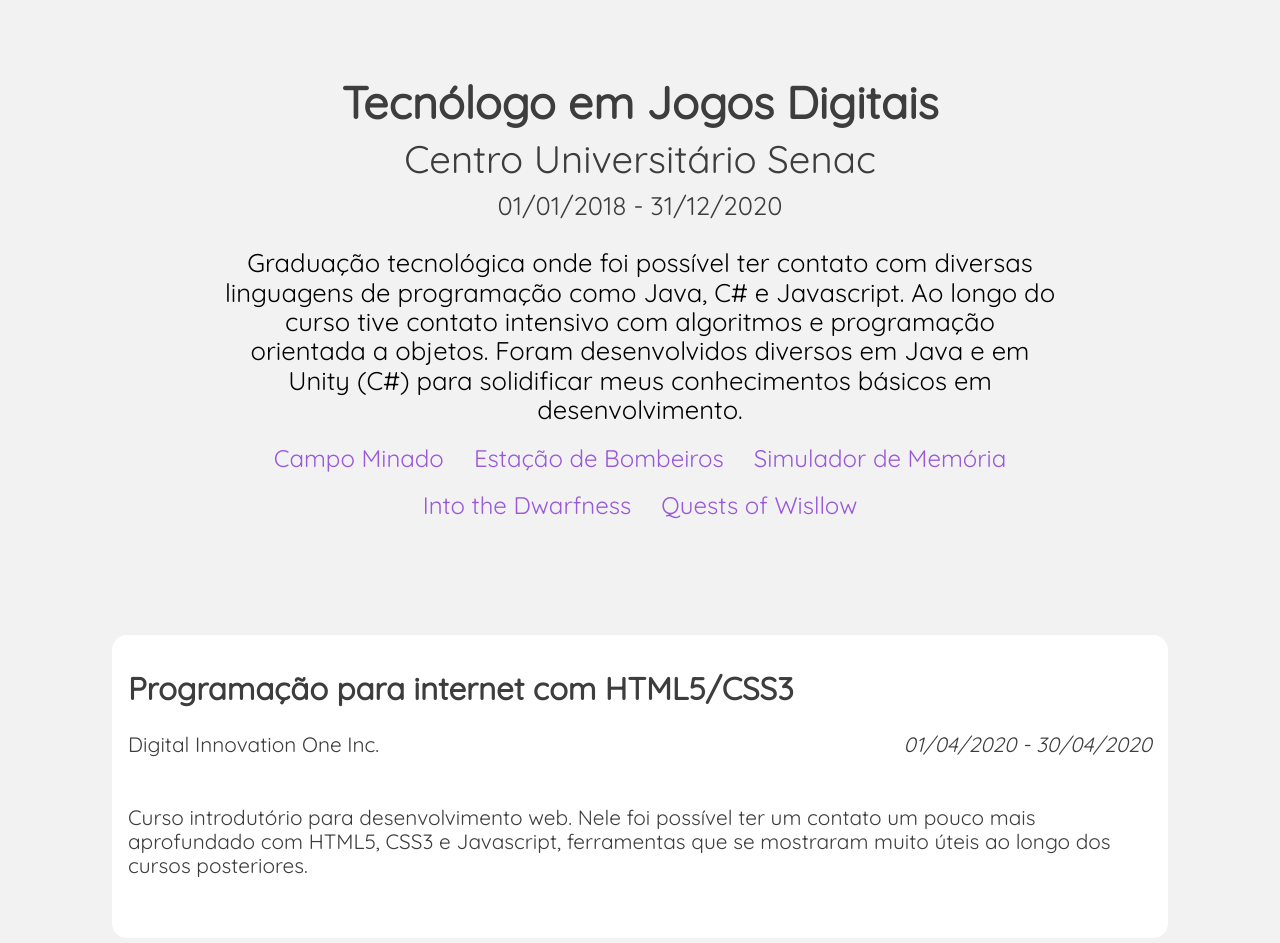
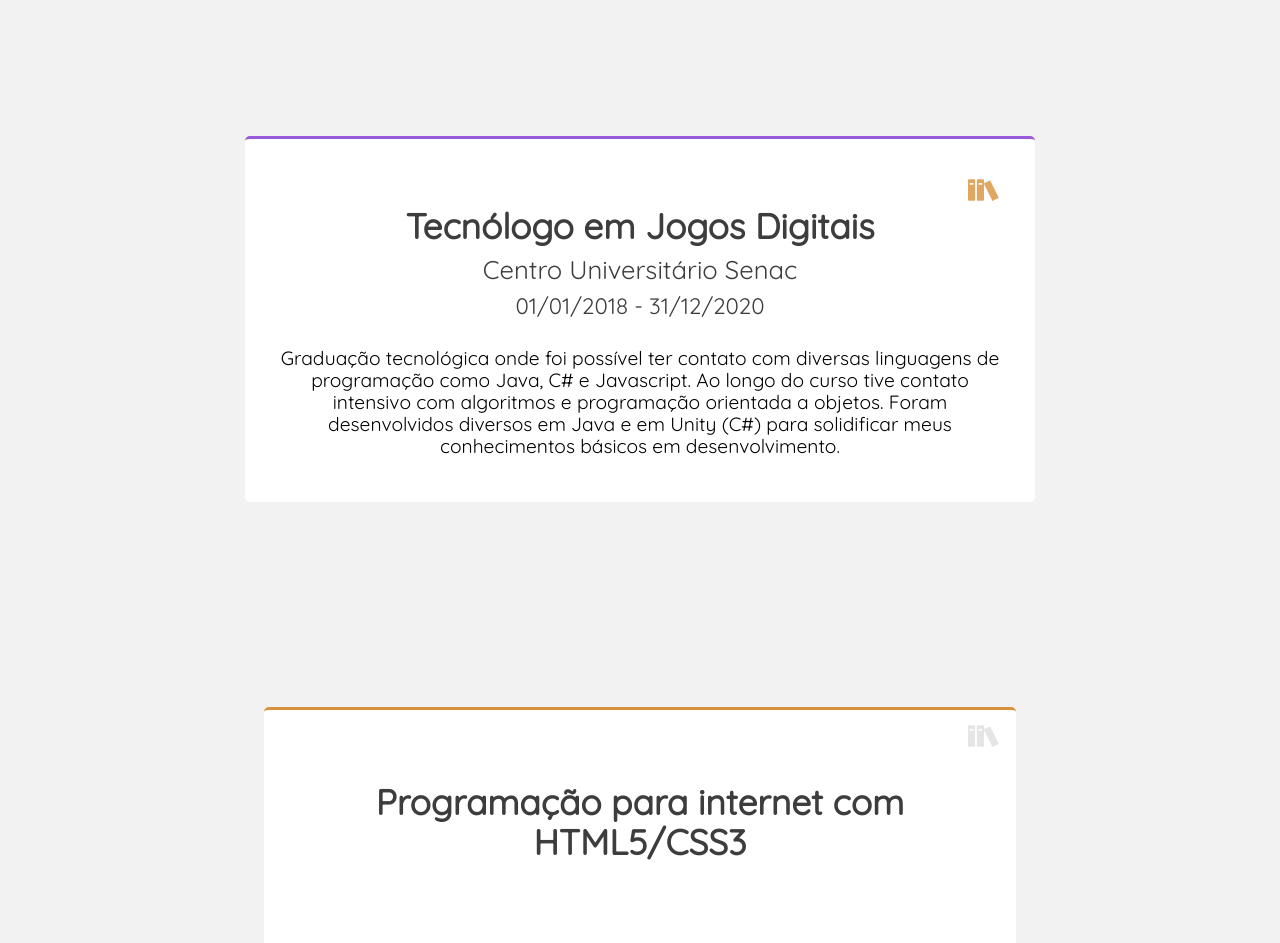
Before and after one commit to RaphaelO-Melo/Portfolio-2.0, a React (Create React App) app in the folder portfolio/: page /graduation in a window 1280 px wide. Shown: the part 780-1723 px from the top of the page. Built offline with nearby package versions, Linux system fonts and the light colour scheme.

Commit message:
Refactoring of style in page "Graduation" started

```diff
--- a/portfolio/src/pages/Graduation/CourseCard/CourseCard.module.scss
+++ b/portfolio/src/pages/Graduation/CourseCard/CourseCard.module.scss
@@ -3,13 +3,15 @@
 
 .card{
 
+    width: 60%;
+    height: fit-content;
+    max-width: 720px;
+    margin: 80px auto;
+    padding: 35px;
+    border-radius: $radius;
+    text-align: center;
     background-color: $base-white;
-    color: $black;
-    width: 40%;
-    font-size: 0.65em;
-    padding: 20px 60px;
-    margin: 25px auto;
-    border-radius: 15px;
+    border-top: 3px solid $orange;
 
     @media (max-width: $desktop_md) {
         width: 80%;
@@ -18,14 +20,37 @@
 
     &__header{
 
+        display: flex;
+        flex-direction: column;
+        margin-bottom: 25px;
+        color: $black;
+
+        &__library{
+            margin: 0 0 0 auto;
+            color: $orange;
+            cursor: pointer;
+            opacity: 0.8;
+        }
+
+        &__library:hover{
+            opacity: 1;
+        }
+
+        &__library--disabled{
+            color: $soft-gray;
+            cursor: initial;
+        }
+
         &__name{
-
+            font-size: 1.1em;
         }
 
         &__subheader{
 
             display: flex;
+            display: none;
             justify-content: space-between;
+            font-size: 0.8em;
 
             &__institution{
 
@@ -44,7 +69,7 @@
         &__description{
 
             margin: 50px auto;
-            font-size: 1em;
+            font-size: 0.6em;
 
             @media (max-width: $desktop_sm) {
                 margin: 15px auto;
@@ -56,6 +81,7 @@
         &__projects{
 
             display: flex;
+            display: none;
             flex-wrap: wrap;
             justify-content: center;
             align-items: center;
@@ -67,7 +93,6 @@
                 color: #9959D9;
                 width: fit-content;
                 padding: 5px 10px;
-                font-size: 0.75em;
             }
 
             &__project:hover{
@@ -82,7 +107,3 @@
     }
 
 }
-
-.card:hover{
-    box-shadow: $purple-border;
-}
--- a/portfolio/src/pages/Graduation/CourseCard/index.tsx
+++ b/portfolio/src/pages/Graduation/CourseCard/index.tsx
@@ -2,6 +2,8 @@
 import style from './CourseCard.module.scss';
 import { getInstitutionName, getProjectName, convertToBrazilDate } from 'common/Library';
 import { Link } from 'react-router-dom';
+import { ImBooks } from 'react-icons/im';
+import classNames from 'classnames';
 
 export default function CourseCard({
     id,
@@ -21,6 +23,10 @@
         <div className={style.card}>
 
             <div className={style.card__header}>
+                <ImBooks className={classNames({
+                    [style.card__header__library] : true,
+                    [style['card__header__library--disabled']] : projects.length <= 0
+                })}  />
                 <h2 className={style.card__header__name}>
                     {name}
                 </h2>
--- a/portfolio/src/pages/Graduation/Graduation.module.scss
+++ b/portfolio/src/pages/Graduation/Graduation.module.scss
@@ -1,19 +1,20 @@
 @import "styles/variables";
 @import "styles/breakpoints";
-
 
 .filters{
 
     width: fit-content;
-    margin: 100px auto;
+    margin: 100px auto 15px;
 
     &__types{
 
         display: flex;
         margin-bottom: 10px;
         justify-content: space-evenly;
+        flex-wrap: wrap;
 
         &__type{
+
             border: 3px solid transparent;
             background-color: $base-white;
             padding: 5px 15px;
@@ -22,6 +23,11 @@
             border-radius: $radius;
             font-size: 0.8em;
             cursor: pointer;
+
+            @media (max-width: $desktop_xsm) {
+                width: 150px;
+            }
+
         }
 
         &__type:hover{
@@ -46,7 +52,7 @@
         display: block;
         border: none;
         border-bottom: 2px solid $purple;
-        width: 70%;
+        width: 80%;
         padding: 3px 10px;
         text-align: center;
         margin: auto;
@@ -58,7 +64,8 @@
 
 }
 
-.courses{
+.courses,
+.graduations{
     display: flex;
     flex-direction: row;
     flex-wrap: wrap;
--- a/portfolio/src/pages/Graduation/UniversityCard/UniversityCard.module.scss
+++ b/portfolio/src/pages/Graduation/UniversityCard/UniversityCard.module.scss
@@ -4,11 +4,15 @@
 .card{
 
     width: 60%;
-    max-width: 1200px;
+    height: fit-content;
+    max-width: 720px;
     margin: 80px auto;
-    padding: 5px;
+    padding: 35px;
     border-radius: $radius;
     text-align: center;
+    background-color: $base-white;
+    border-top: 3px solid $purple;
+
 
     @media (max-width: $desktop_md) {
         width: 65%;
@@ -34,10 +38,26 @@
         margin-bottom: 25px;
         color: $black;
 
+        &__library{
+            margin: 0 0 0 auto;
+            color: $orange;
+            cursor: pointer;
+            opacity: 0.8;
+        }
+
+        &__library:hover{
+            opacity: 1;
+        }
+
+        &__library--disabled{
+            color: $soft-gray;
+            cursor: initial;
+        }
+
         &__name{
 
             margin: 0;
-            font-size: 1.4em;
+            font-size: 1.1em;
             font-weight: bolder;
             display: flex;
             align-content: center;
@@ -60,13 +80,13 @@
 
         &__institution{
             margin: 8px auto;
-            font-size: 1.2em;
+            font-size: 0.8em;
             font-weight: normal;
         }
 
         &__date{
             margin: 2px auto;
-            font-size: 0.8em;
+            font-size: 0.7em;
             font-weight: lighter;
         }
 
@@ -76,7 +96,7 @@
 
         &__description{
 
-            font-size: 0.8em;
+            font-size: 0.6em;
             margin-bottom: 10px;
             text-align: center;
 
@@ -85,6 +105,7 @@
         &__projects{
 
             display: flex;
+            display: none;
             flex-direction: row;
             flex-wrap: wrap;
             justify-content: center;
--- a/portfolio/src/pages/Graduation/UniversityCard/index.tsx
+++ b/portfolio/src/pages/Graduation/UniversityCard/index.tsx
@@ -3,6 +3,8 @@
 import { getInstitutionName, getProjectName, convertToBrazilDate } from 'common/Library';
 import { Link } from 'react-router-dom';
 import { FaGraduationCap } from 'react-icons/fa';
+import { ImBooks } from 'react-icons/im';
+import classNames from 'classnames';
 
 export default function UniversityCard({
     id,
@@ -21,6 +23,10 @@
     return (
         <div className={style.card}>
             <div className={style.card__header}>
+                <ImBooks className={classNames({
+                    [style.card__header__library] : true,
+                    [style['card__header__library--disabled']] : projects.length <= 0
+                })}  />
                 <h2 className={style.card__header__name}>
                     {name}
                     <FaGraduationCap className={style.card__header__name__type}  />
--- a/portfolio/src/pages/Graduation/index.tsx
+++ b/portfolio/src/pages/Graduation/index.tsx
@@ -4,7 +4,6 @@
 import style from './Graduation.module.scss';
 import { useGraduationContext } from 'common/context/Graduation';
 import classNames from 'classnames';
-import { IoMdSearch } from 'react-icons/io';
 
 export default function Graduation() {
 
```
